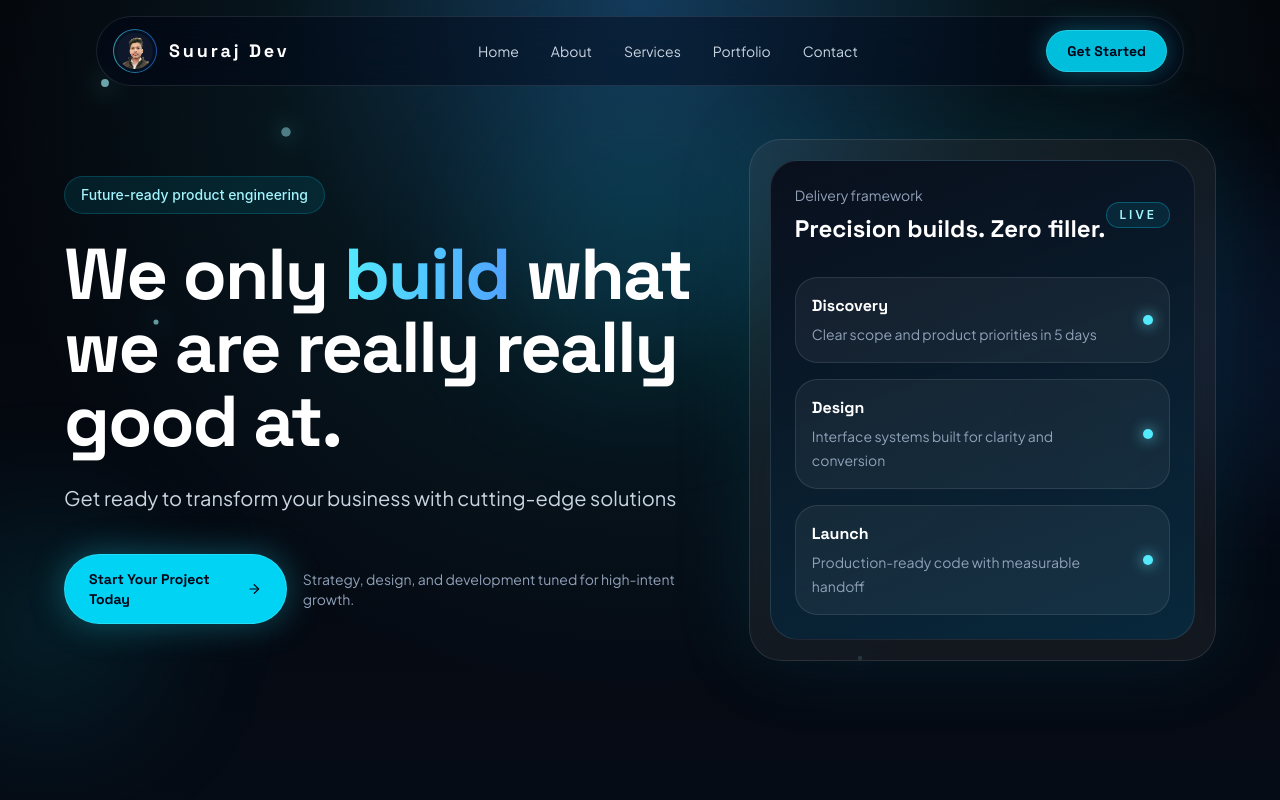
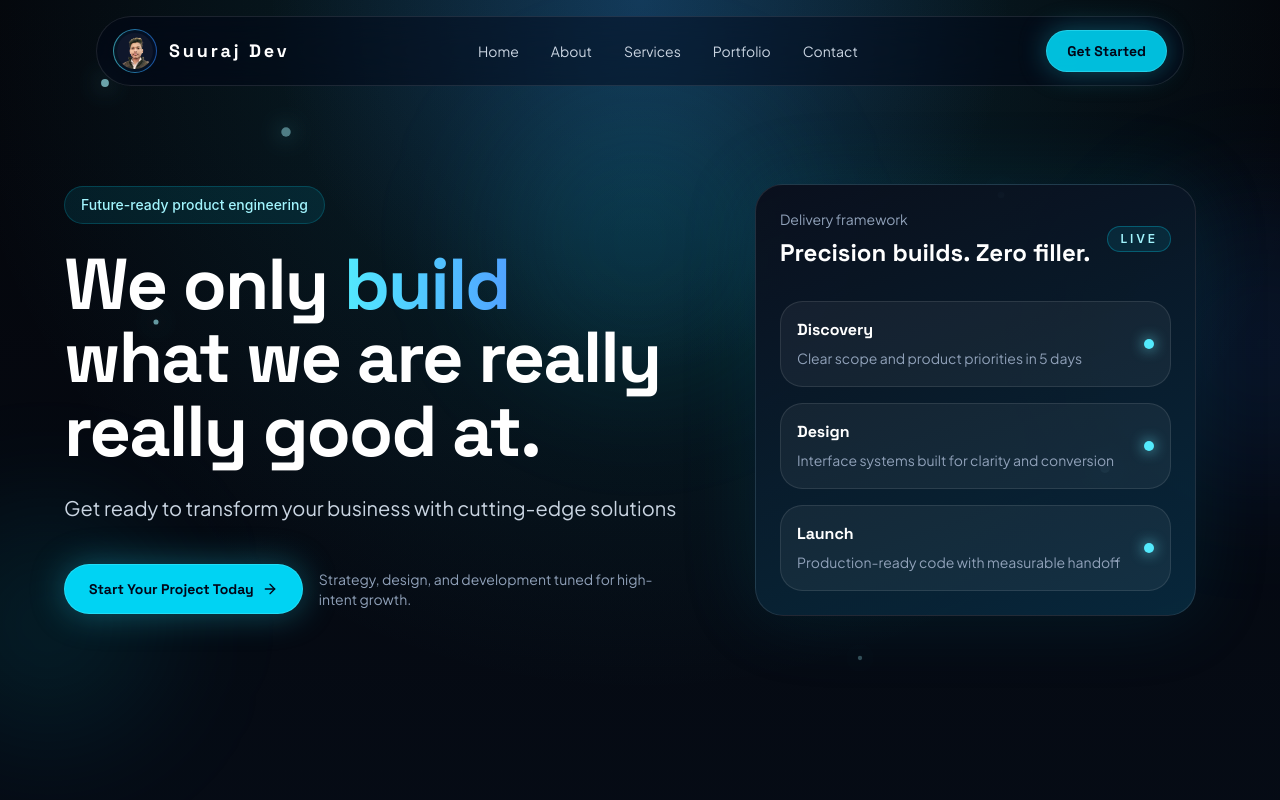
Before and after one commit to SurajChaurasia84/my-portfolio, a React (Vite) app: page / in a window 1280 px wide. Shown: the top 800 px of the page. Built offline with nearby package versions, Linux system fonts and the light colour scheme.

Commit message:
removed extra border

```diff
--- a/src/components/Hero.jsx
+++ b/src/components/Hero.jsx
@@ -97,7 +97,7 @@ function Hero({ hideSidebar = false }) {
               href="#contact"
               whileHover={{ scale: 1.04 }}
               whileTap={{ scale: 0.98 }}
-              className="inline-flex items-center justify-center gap-2 rounded-full border border-cyan-300/40 bg-cyan-400 px-6 py-3.5 font-['Space_Grotesk'] text-sm font-bold text-slate-950 shadow-[0_0_34px_rgba(34,211,238,0.35)] transition-colors duration-300 hover:bg-cyan-300"
+              className="inline-flex whitespace-nowrap items-center justify-center gap-2 rounded-full border border-cyan-300/40 bg-cyan-400 px-6 py-3.5 font-['Space_Grotesk'] text-sm font-bold text-slate-950 shadow-[0_0_34px_rgba(34,211,238,0.35)] transition-colors duration-300 hover:bg-cyan-300"
             >
               Start Your Project Today
               <ArrowRight className="h-4 w-4" />
@@ -109,13 +109,12 @@ function Hero({ hideSidebar = false }) {
         </Motion.div>
 
         <Motion.div
-          className="w-full max-w-xl"
+          className="w-full max-w-xl px-5 py-8"
           initial={{ opacity: 0, x: 40 }}
           animate={{ opacity: 1, x: 0 }}
           transition={{ duration: 0.9, delay: 0.25, ease: 'easeOut' }}
         >
-          <div className="rounded-4xl border border-white/10 bg-white/6 p-5 shadow-[0_0_80px_rgba(8,145,178,0.14)] backdrop-blur-xl">
-            <div className="rounded-[1.75rem] border border-white/10 bg-[linear-gradient(160deg,rgba(10,15,28,0.96),rgba(8,43,64,0.9))] p-6">
+          <div className="rounded-[1.75rem] border border-white/10 bg-[linear-gradient(160deg,rgba(10,15,28,0.96),rgba(8,43,64,0.9))] p-6 shadow-[0_0_80px_rgba(8,145,178,0.14)]">
             <div className="flex items-center justify-between">
               <div>
                 <p className="font-['Plus_Jakarta_Sans'] text-sm text-slate-400">
@@ -155,7 +154,6 @@ function Hero({ hideSidebar = false }) {
               ))}
             </div>
           </div>
-          </div>
         </Motion.div>
       </div>
     </section>
```
Lines whose indentation alone changed are shown as unchanged.
